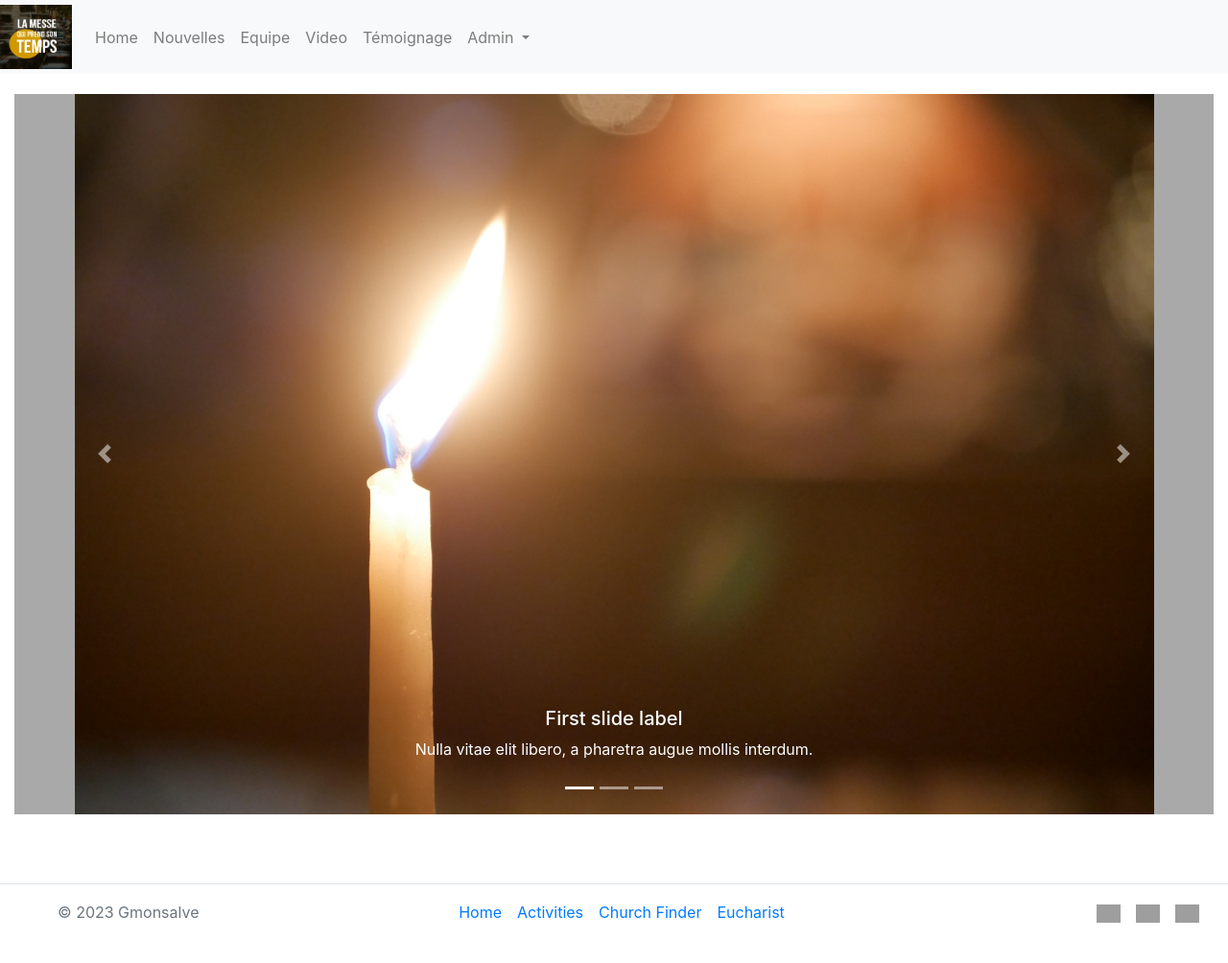
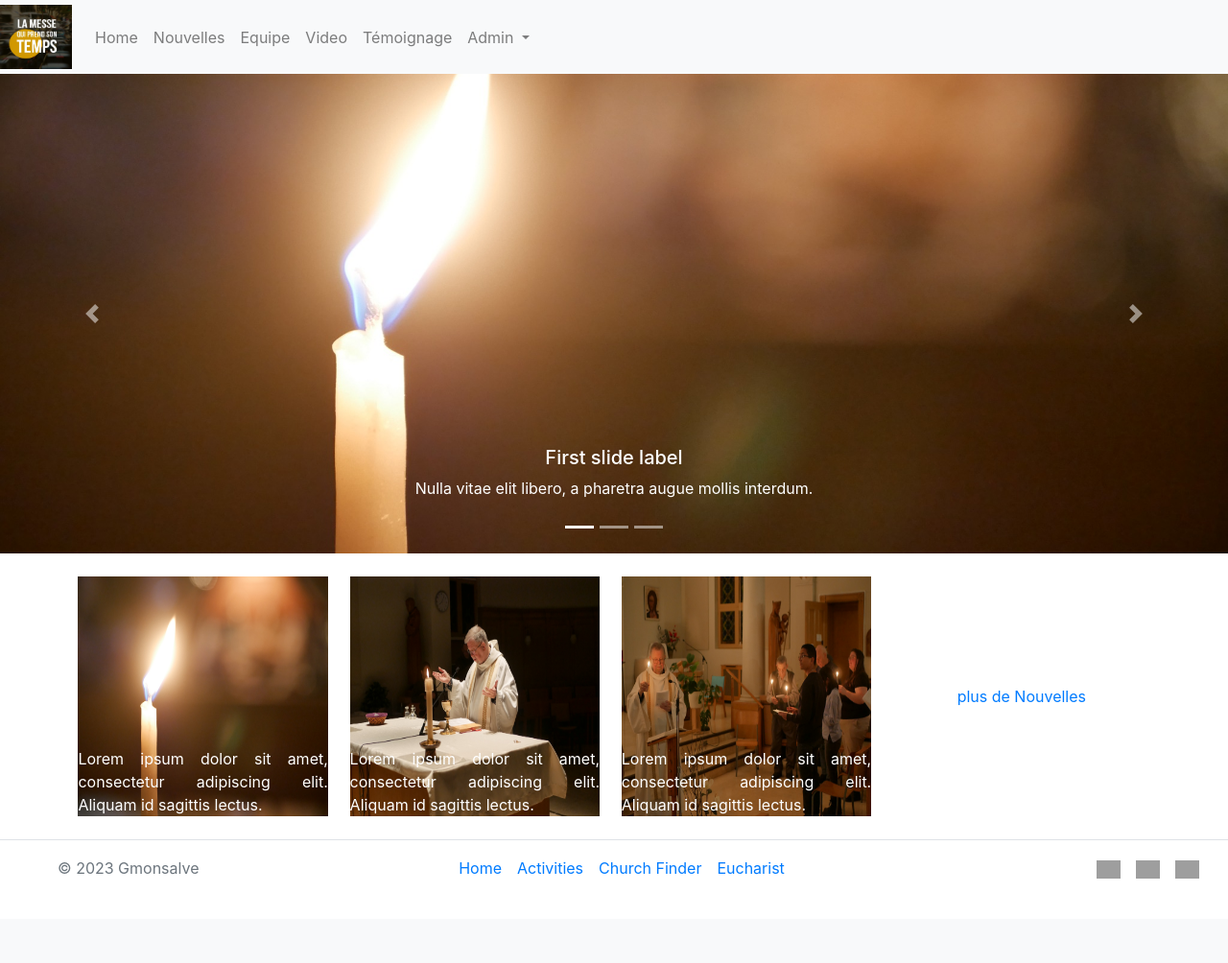
Before and after one commit to gamonsalve/CS50FinalProject, a Flask app: page / in a window 1280 px wide. Shown: the whole page at 96% size. After the commit the page ends 916 px from the top, so only its background shows below. Run offline with Flask 3, Linux system fonts and the light colour scheme; grey boxes are pictures that could not be loaded.

Commit message:
Carousel and News ready

```diff
--- a/project/static/styles.css
+++ b/project/static/styles.css
@@ -1,17 +1,34 @@
 .background-div {
-  height: 50px;
+  height: 77.39px;
 }
 
+
 .my-carousel{
-    height: 100%;
-    background: #a9a9a9;
+  background: #a9a9a9;
 }
 
 .carousel-inner{
-    padding-left:5%;
-    padding-right:5%;
+  height: 500px;
 }
 
   .carousel-item img {
-    object-fit: contain; /* or 'contain' if you want stretch instead of crop */
+    /*position: absolute;
+    top: 0;
+    left: 0;*/
+    max-height: 500px;
+    width: 100%;
+    height: auto;
+    object-fit: cover; /* or 'contain' if you want stretch instead of crop */
   }
+
+.news-background{
+  background-size: 100% 100%;
+  height: 250px;
+  background-clip: content-box;
+  padding-left: 1%;
+  padding-right: 1%;
+}
+
+.news-background a{
+  color: white;
+}
--- a/project/templates/index.html
+++ b/project/templates/index.html
@@ -4,7 +4,7 @@ Accueil
 {% endblock%}
 {% block main %}
 <!-- Carousel starts -->
-<div id="carouselExampleCaptions" class="carousel slide my-carousel" data-ride="carousel">
+<div id="carouselExampleCaptions" class="carousel slide" data-ride="carousel" data-interval="false">
   <ol class="carousel-indicators">
     <li data-target="#carouselExampleCaptions" data-slide-to="0" class="active"></li>
     <li data-target="#carouselExampleCaptions" data-slide-to="1"></li>
@@ -12,21 +12,21 @@ Accueil
   </ol>
   <div class="carousel-inner">
     <div class="carousel-item active">
-      <img src="static\photo1.jpg" class="img-fluid">
+      <img src="static\photo1.jpg" >
       <div class="carousel-caption d-none d-md-block">
         <h5>First slide label</h5>
         <p>Nulla vitae elit libero, a pharetra augue mollis interdum.</p>
       </div>
     </div>
     <div class="carousel-item">
-      <img src="static\photo2.jpg" class="img-fluid" alt="...">
+      <img src="static\photo2.jpg" class="d-block w-100" alt="...">
       <div class="carousel-caption d-none d-md-block">
         <h5>Second slide label</h5>
         <p>Lorem ipsum dolor sit amet, consectetur adipiscing elit.</p>
       </div>
     </div>
     <div class="carousel-item">
-      <img src="static\photo3.jpg" class="img-fluid" alt="...">
+      <img src="static\photo3.jpg" class="d-block w-100" alt="...">
       <div class="carousel-caption d-none d-md-block">
         <h5>Third slide label</h5>
         <p>Praesent commodo cursus magna, vel scelerisque nisl consectetur.</p>
@@ -43,4 +43,25 @@ Accueil
   </a>
 </div>
   <!-- Carousel ends -->
+<br>
+<!-- Latests News starts -->
+<div class="container justify-content-center">
+  <div class="row">
+    <div class="col news-background d-flex align-items-end justify-content-center" style="background-image: url('/static/photo1.jpg')">
+      <a href="#" class="text-justify news-text">Lorem ipsum dolor sit amet, consectetur adipiscing elit. Aliquam id sagittis lectus. </a>
+    </div>
+
+    <div class="col  news-background d-flex align-items-end justify-content-center" style="background-image: url('/static/photo2.jpg')">
+      <a href="#" class="text-justify news-text">Lorem ipsum dolor sit amet, consectetur adipiscing elit. Aliquam id sagittis lectus. </a>
+    </div>
+
+    <div class="col  news-background d-flex align-items-end justify-content-center" style="background-image: url('/static/photo3.jpg')">
+      <a href="#" class="text-justify news-text">Lorem ipsum dolor sit amet, consectetur adipiscing elit. Aliquam id sagittis lectus. </a>
+    </div>
+    <div class="col-sm d-flex align-items-center justify-content-center">
+    <a href="#" class="text-center">plus de Nouvelles</a>
+    </div>
+  </div>
+</div>
+<!-- ends -->
 {% endblock %}
--- a/project/templates/layout.html
+++ b/project/templates/layout.html
@@ -69,7 +69,7 @@
         </div>
 </header>
 <div class="background-div"> </div>
-<main class="container-fluid py-5 text-center">
+<main class="container-fluid p-0 text-center">
     {% block main%}
 
     {% endblock %}
```
